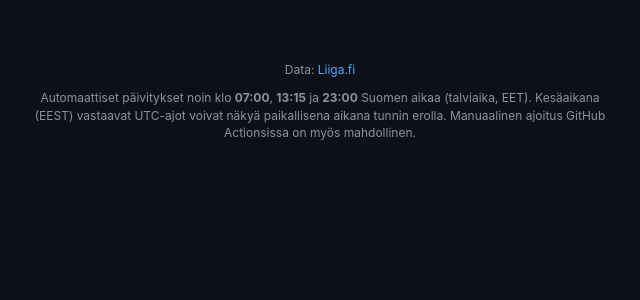
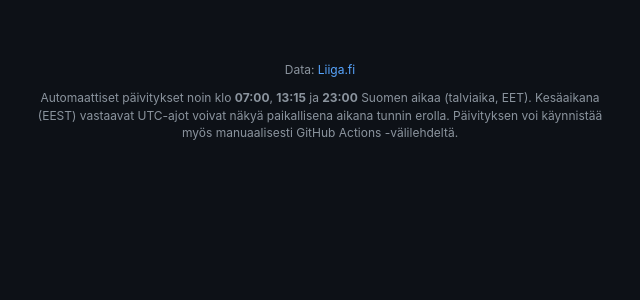
Before and after one commit to joniok/sm-liiga-rosters, a FastAPI app: template app/templates/index.html in a window 1280 px wide. Shown: the part 190-490 px from the top of the page, without its empty margins (320-960 px from the left). Run offline with FastAPI, Linux system fonts and the light colour scheme; the template is opened without the code that fills it, so the values that code supplies are empty.

Commit message:
Docs and footer: clarify deploy schedule and manual runs
Update README for three daily GitHub Pages builds. Refine Finnish
footer text for scheduled updates and manual workflow dispatch.

Made-with: Cursor

```diff
--- a/app/templates/index.html
+++ b/app/templates/index.html
@@ -439,7 +439,7 @@
 <footer>
   <p>Data: <a href="https://liiga.fi" target="_blank">Liiga.fi</a></p>
   {% if build_time %}<p class="build-time">Sivusto rakennettu {{ build_time }} (Suomen aika)</p>{% endif %}
-  <p class="footer-schedule">Automaattiset päivitykset noin klo <strong>07:00</strong>, <strong>13:15</strong> ja <strong>23:00</strong> Suomen aikaa (talviaika, EET). Kesäaikana (EEST) vastaavat UTC-ajot voivat näkyä paikallisena aikana tunnin erolla. Manuaalinen ajoitus GitHub Actionsissa on myös mahdollinen.</p>
+  <p class="footer-schedule">Automaattiset päivitykset noin klo <strong>07:00</strong>, <strong>13:15</strong> ja <strong>23:00</strong> Suomen aikaa (talviaika, EET). Kesäaikana (EEST) vastaavat UTC-ajot voivat näkyä paikallisena aikana tunnin erolla. Päivityksen voi käynnistää myös manuaalisesti GitHub Actions -välilehdeltä.</p>
 </footer>
 
 <script>
```
Also changed, not shown: README.md.
